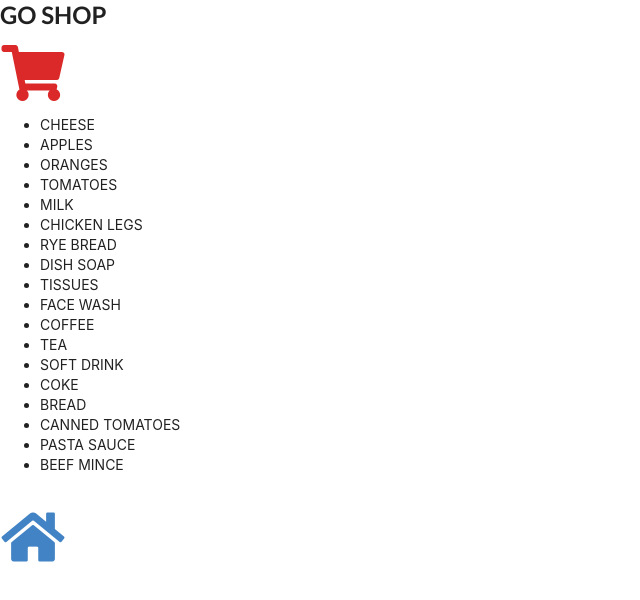
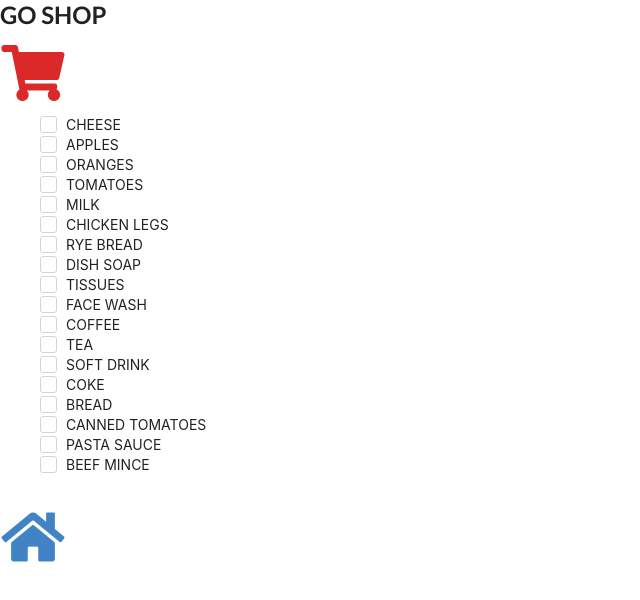
Before and after one commit to GregatGit/go-shop, a React (Create React App) app: page /page2 in a window 1280 px wide. Shown: the top 600 px of the page, without its empty margins (0-640 px from the left). Built offline with nearby package versions, Linux system fonts and the light colour scheme.

Commit message:
add checkbox

```diff
--- a/src/components/MyList.js
+++ b/src/components/MyList.js
@@ -5,7 +5,15 @@ import { displayName } from '../helpers/helpers'
 
 class MyList extends Component {
   displayItems = this.props.items.map(item => {
-    return <li key={item.name}>{displayName(item.name)}</li>
+    return (
+      <div>
+        <div className="ui checkbox">
+          <input type="checkbox" name="example" />
+          <label><li key={item.name}>{displayName(item.name)}</li></label>
+        </div>
+
+      </div>
+    )
   })
 
   render() {
```
